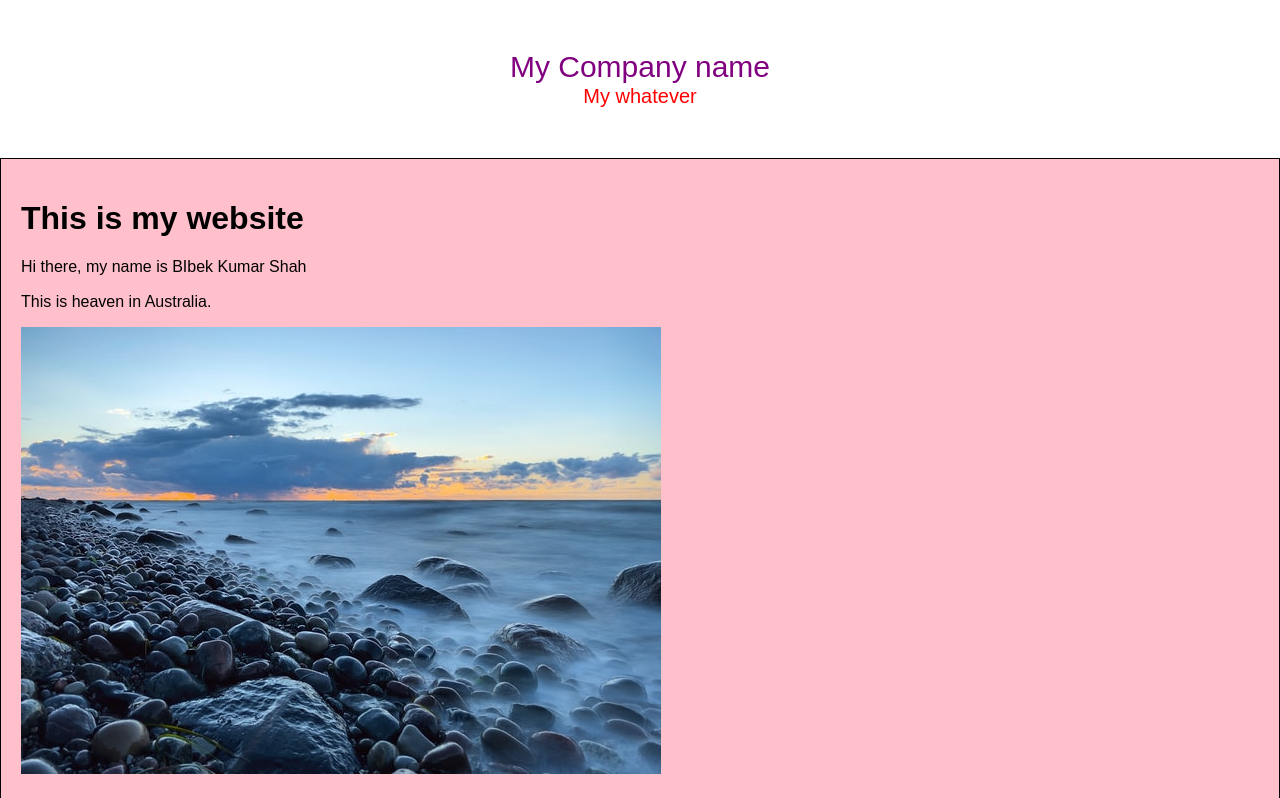
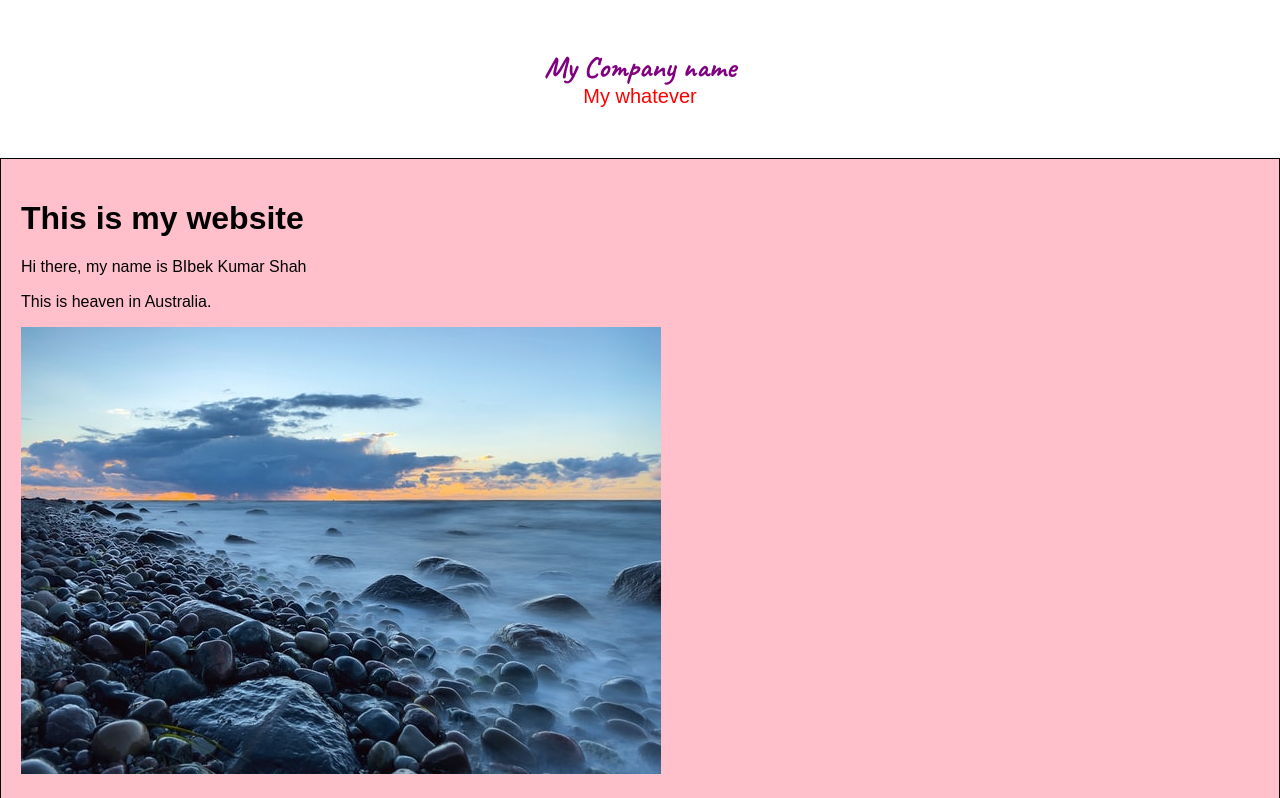
Before and after one commit to Bibek07-h/CFU-111-Bibek-Shah, a plain HTML site: page index.html in a window 1280 px wide. Shown: the top 798 px of the page. Drawn offline with nearby package versions, Linux system fonts and the light colour scheme.

Commit message:
added cool style

```diff
--- a/Resources/CSS/Style.css
+++ b/Resources/CSS/Style.css
@@ -26,6 +26,8 @@ body{
      color: purple;
      font-size: 30px;
      text-align: center;
+     font-family: 'Caveat', cursive;
+     font-weight: bold;
  }
 
  .header-sub-text {
--- a/index.html
+++ b/index.html
@@ -10,9 +10,12 @@
     <title>bibek's website</title>
 
 
-    <link href="Resources/CSS/Style.css" rel="stylesheet">
 
     <link href="Resources/CSS/normalize.css" rel="stylesheet">
+
+    <link href="https://fonts.googleapis.com/css2?family=Caveat:wght@400;700&display=swap" rel="stylesheet">
+
+    <link href="Resources/CSS/Style.css" rel="stylesheet">
 
 
 </head>
@@ -59,6 +62,7 @@
 
 
 
+
         </section>
     </main>
 
```
